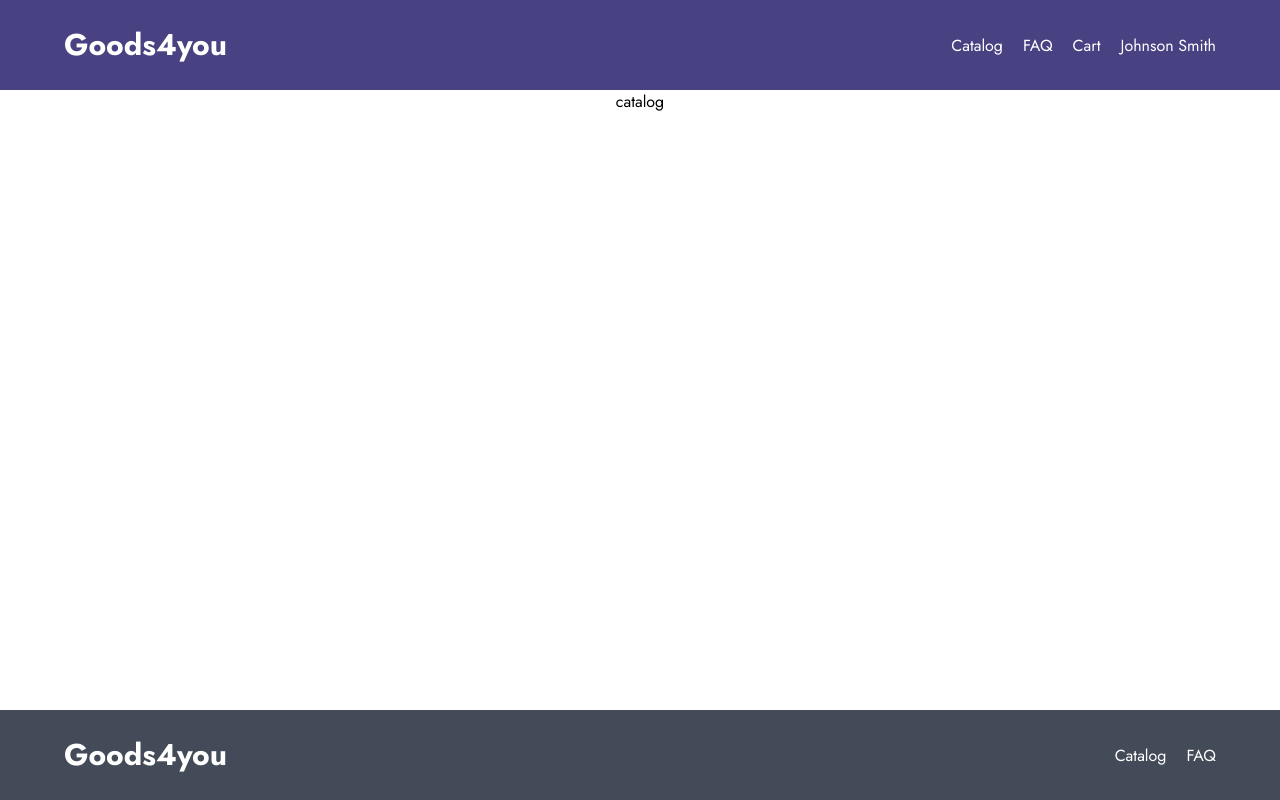
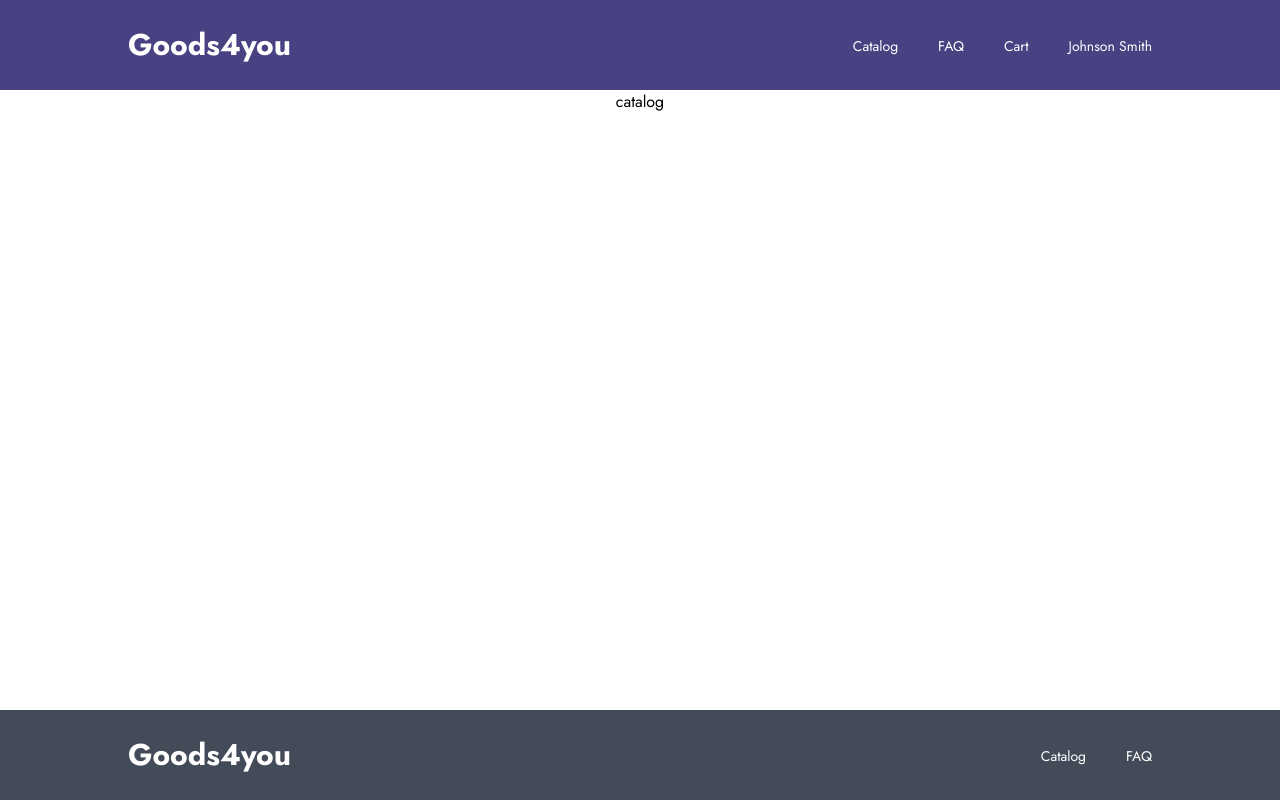
Before and after one commit to freefalltu/shop, a React (Vite) app: page / in a window 1280 px wide. Built offline with nearby package versions, Linux system fonts and the light colour scheme.

Commit message:
скорректирован роутинг и стили

```diff
--- a/src/components/UI/footer/MyFooter.module.scss
+++ b/src/components/UI/footer/MyFooter.module.scss
@@ -7,7 +7,7 @@
 
 .footer__container {
     margin: 0 auto;
-    width: 90vw;
+    width: 80vw;
     height: 100%;
     display: flex;
     flex-direction: row;
@@ -20,7 +20,13 @@
     height: 44px;
     font-size: 30px;
     line-height: 44px;
-    font-weight: bold;
+    font-weight: 700;
+}
+
+.nav__btn {
+    font-size: 14px;
+    line-height: 20px;
+    font-weight: 500;
 }
 
 .nav__btn, .container__logo {
@@ -29,5 +35,10 @@
 }
 
 .nav__btn:not(:last-child) {
-    margin-right: 20px;
+    margin-right: 40px;
 }
+
+.nav__btn:hover {
+    text-decoration: underline;
+    opacity: 80%;
+}
--- a/src/components/UI/footer/MyFooter.tsx
+++ b/src/components/UI/footer/MyFooter.tsx
@@ -7,8 +7,8 @@ const MyFooter = () => {
             <div className={classes.footer__container}>
                 <Link className={classes.container__logo} to='/'>Goods4you</Link>
                 <nav>
-                    <Link className={classes.nav__btn} to='/'>Catalog</Link>
-                    <Link className={classes.nav__btn} to='/'>FAQ</Link>
+                    <Link className={classes.nav__btn} to='/#catalog'>Catalog</Link>
+                    <Link className={classes.nav__btn} to='/#faq'>FAQ</Link>
                 </nav>
             </div>
         </footer>
--- a/src/components/UI/header/MyHeader.module.scss
+++ b/src/components/UI/header/MyHeader.module.scss
@@ -9,7 +9,7 @@
 
 .header__container {
     margin: 0 auto;
-    width: 90vw;
+    width: 80vw;
     height: 100%;
     display: flex;
     flex-direction: row;
@@ -22,7 +22,7 @@
     height: 44px;
     font-size: 30px;
     line-height: 44px;
-    font-weight: bold;
+    font-weight: 700;
 }
 
 .nav__btn, .container__logo {
@@ -30,6 +30,17 @@
     color: white;
 }
 
+.nav__btn {
+    font-size: 14px;
+    line-height: 20px;
+    font-weight: 500;
+}
+
 .nav__btn:not(:last-child) {
-    margin-right: 20px;
+    margin-right: 40px;
 }
+
+.nav__btn:hover {
+    text-decoration: underline;
+    opacity: 80%;
+}
```
